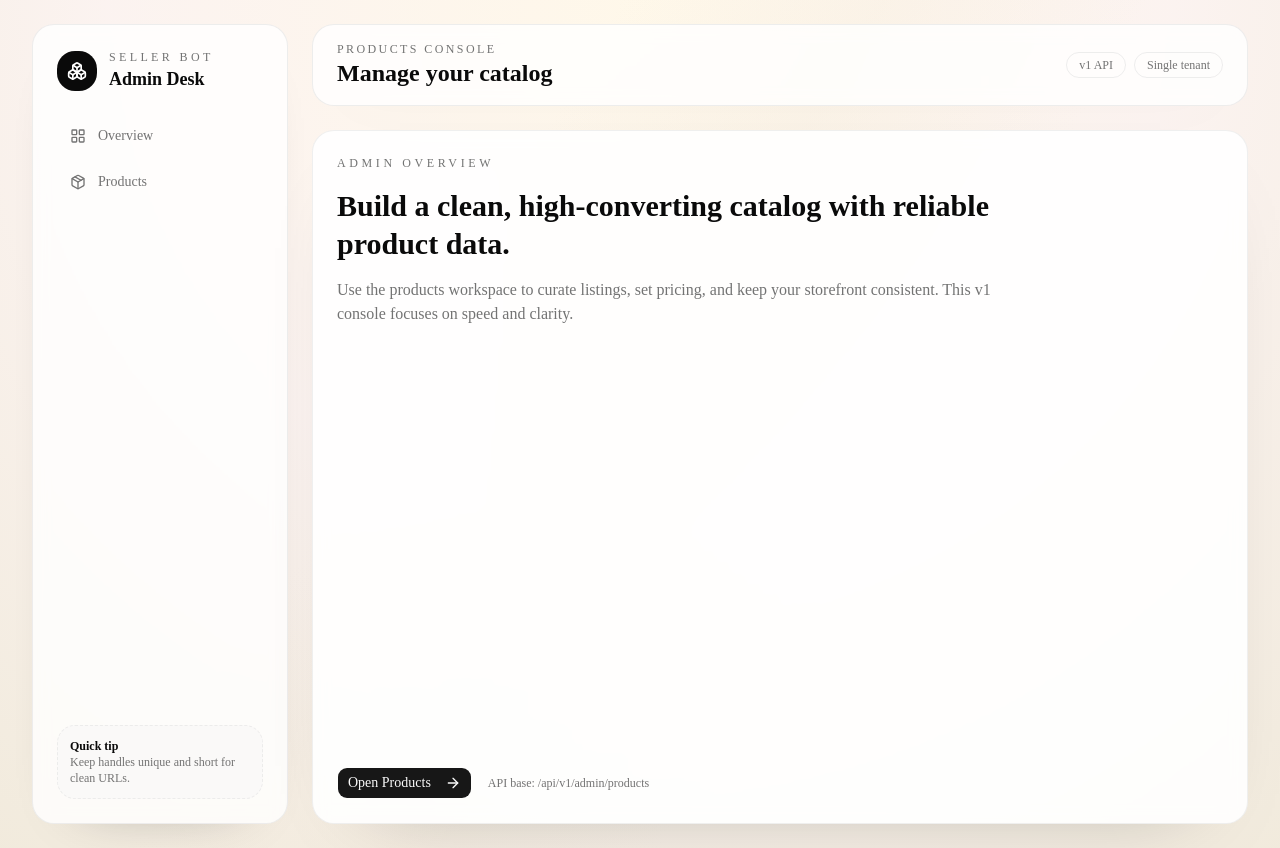
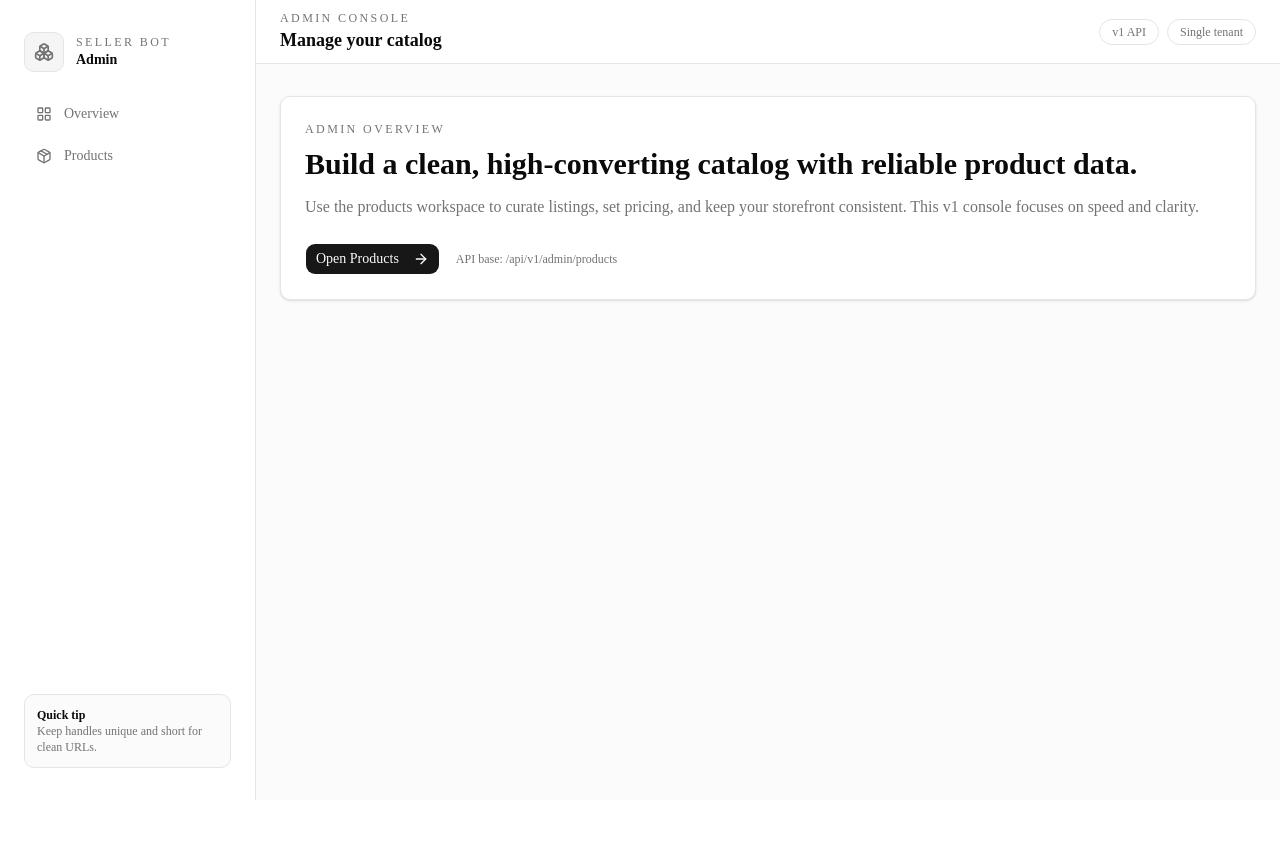
Before and after one commit to proyecto-commerce-peru/mvpv1, a Next.js app: page /admin in a window 1280 px wide. After the commit the page ends 800 px from the top, so only its background shows below. Built offline with nearby package versions, Linux system fonts and the light colour scheme.

Commit message:
style(admin): align products UI with shadcn defaults

```diff
--- a/app/admin/layout.tsx
+++ b/app/admin/layout.tsx
@@ -14,63 +14,56 @@ export default function AdminLayout({
   children: React.ReactNode;
 }>) {
   return (
-    <div className="relative min-h-screen bg-[radial-gradient(circle_at_top,_oklch(0.98_0.02_85),_oklch(0.97_0.01_40),_oklch(0.94_0.02_85))] text-foreground">
-      <div className="pointer-events-none absolute inset-0 bg-[linear-gradient(120deg,_transparent_0%,_transparent_35%,_oklch(0.92_0.03_85/0.3)_50%,_transparent_65%,_transparent_100%)] opacity-60" />
-      <div className="relative mx-auto flex min-h-screen w-full max-w-[1400px] gap-6 px-4 py-6 sm:px-6 lg:px-8">
-        <aside className="hidden w-64 shrink-0 flex-col gap-6 rounded-3xl border border-border/70 bg-white/80 p-6 shadow-[0_24px_60px_-50px_rgba(0,0,0,0.45)] backdrop-blur md:flex">
-          <div className="flex items-center gap-3">
-            <span className="grid size-10 place-items-center rounded-2xl bg-foreground text-background">
-              <Boxes className="size-5" />
+    <div className="flex min-h-screen bg-muted/40 text-foreground">
+      <aside className="hidden w-64 shrink-0 flex-col border-r border-border bg-background px-6 py-8 md:flex">
+        <div className="flex items-center gap-3 pb-6">
+          <span className="grid size-10 place-items-center rounded-lg border border-border bg-muted">
+            <Boxes className="size-5 text-muted-foreground" />
           </span>
           <div>
-              <p className="text-xs uppercase tracking-[0.28em] text-muted-foreground">
+            <p className="text-xs uppercase tracking-[0.2em] text-muted-foreground">
               Seller Bot
             </p>
-              <p className="text-lg font-semibold">Admin Desk</p>
+            <p className="text-sm font-semibold">Admin</p>
           </div>
         </div>
-          <nav className="flex flex-1 flex-col gap-2">
+        <nav className="flex flex-1 flex-col gap-1.5">
           {navItems.map((item) => (
             <Link
               key={item.href}
               href={item.href}
               className={cn(
-                  "group flex items-center gap-3 rounded-2xl border border-transparent px-3 py-2 text-sm font-medium text-muted-foreground transition",
-                  "hover:border-border/80 hover:bg-white hover:text-foreground"
+                "flex items-center gap-3 rounded-md px-3 py-2 text-sm font-medium text-muted-foreground transition",
+                "hover:bg-muted hover:text-foreground"
               )}
             >
-                <item.icon className="size-4 text-muted-foreground transition group-hover:text-foreground" />
+              <item.icon className="size-4 text-muted-foreground" />
               {item.label}
             </Link>
           ))}
         </nav>
-          <div className="rounded-2xl border border-dashed border-border/70 bg-muted/40 p-3 text-xs text-muted-foreground">
+        <div className="rounded-lg border border-border bg-muted/40 p-3 text-xs text-muted-foreground">
           <p className="font-semibold text-foreground">Quick tip</p>
           <p>Keep handles unique and short for clean URLs.</p>
         </div>
       </aside>
 
-        <div className="flex min-h-screen flex-1 flex-col gap-6">
-          <header className="flex items-center justify-between rounded-3xl border border-border/70 bg-white/80 px-6 py-4 shadow-[0_20px_50px_-40px_rgba(0,0,0,0.35)] backdrop-blur">
+      <div className="flex min-h-screen flex-1 flex-col">
+        <header className="flex h-16 items-center justify-between border-b border-border bg-background px-6">
           <div>
             <p className="text-xs uppercase tracking-[0.2em] text-muted-foreground">
-                Products Console
+              Admin Console
             </p>
-              <h1 className="text-2xl font-semibold">Manage your catalog</h1>
+            <h1 className="text-lg font-semibold">Manage your catalog</h1>
           </div>
           <div className="hidden items-center gap-2 text-xs text-muted-foreground md:flex">
-              <span className="rounded-full border border-border/70 px-3 py-1">
-                v1 API
-              </span>
-              <span className="rounded-full border border-border/70 px-3 py-1">
+            <span className="rounded-full border border-border px-3 py-1">v1 API</span>
+            <span className="rounded-full border border-border px-3 py-1">
               Single tenant
             </span>
           </div>
         </header>
-          <main className="flex-1 rounded-3xl border border-border/60 bg-white/90 p-6 shadow-[0_30px_80px_-60px_rgba(0,0,0,0.35)] backdrop-blur">
-            {children}
-          </main>
-        </div>
+        <main className="flex-1 px-6 py-8">{children}</main>
       </div>
     </div>
   );
--- a/app/admin/page.tsx
+++ b/app/admin/page.tsx
@@ -5,21 +5,20 @@ import { Button } from "@/components/ui/button";
 
 export default function AdminHomePage() {
   return (
-    <div className="flex h-full flex-col justify-between gap-10">
-      <div className="max-w-2xl space-y-4">
-        <p className="text-xs uppercase tracking-[0.3em] text-muted-foreground">
+    <div className="space-y-6">
+      <section className="rounded-lg border border-border bg-background p-6 shadow-sm">
+        <p className="text-xs uppercase tracking-[0.2em] text-muted-foreground">
           Admin overview
         </p>
-        <h2 className="text-3xl font-semibold leading-tight">
+        <h2 className="mt-2 text-3xl font-semibold leading-tight">
           Build a clean, high-converting catalog with reliable product data.
         </h2>
-        <p className="text-base text-muted-foreground">
+        <p className="mt-3 text-base text-muted-foreground">
           Use the products workspace to curate listings, set pricing, and keep
           your storefront consistent. This v1 console focuses on speed and
           clarity.
         </p>
-      </div>
-      <div className="flex items-center gap-4">
+        <div className="mt-6 flex items-center gap-4">
           <Button asChild>
             <Link href="/admin/products">
               Open Products
@@ -30,6 +29,7 @@ export default function AdminHomePage() {
             API base: /api/v1/admin/products
           </p>
         </div>
+      </section>
     </div>
   );
 }
--- a/app/admin/products/products-client.tsx
+++ b/app/admin/products/products-client.tsx
@@ -253,12 +253,12 @@ export default function ProductsClient({
 
   return (
     <div className="space-y-6">
-      <section className="flex flex-wrap items-center justify-between gap-4">
+      <section className="flex flex-wrap items-center justify-between gap-4 rounded-lg border border-border bg-background p-6 shadow-sm">
         <div>
           <p className="text-xs uppercase tracking-[0.2em] text-muted-foreground">
-            Products registry
+            Products
           </p>
-          <h2 className="text-2xl font-semibold">Products</h2>
+          <h2 className="text-2xl font-semibold">Product catalog</h2>
           <p className="text-sm text-muted-foreground">{productsCountLabel}</p>
         </div>
         <Button onClick={openCreate} className="gap-2">
@@ -267,7 +267,7 @@ export default function ProductsClient({
         </Button>
       </section>
 
-      <section className="space-y-3">
+      <section className="space-y-3 rounded-lg border border-border bg-background p-6 shadow-sm">
         <Table>
           <TableHeader>
             <TableRow>
@@ -300,10 +300,10 @@ export default function ProductsClient({
                   <TableCell>
                     <span
                       className={cn(
-                        "inline-flex items-center gap-1 rounded-full border px-2 py-1 text-xs font-medium",
+                        "inline-flex items-center gap-1 rounded-full border px-2 py-0.5 text-xs font-medium",
                         product.status === "ACTIVE"
                           ? "border-emerald-200 bg-emerald-50 text-emerald-700"
-                          : "border-amber-200 bg-amber-50 text-amber-700"
+                          : "border-border bg-muted text-muted-foreground"
                       )}
                     >
                       <Check className="size-3" />
@@ -341,7 +341,7 @@ export default function ProductsClient({
           </TableBody>
         </Table>
         {formMessage ? (
-          <p className="rounded-xl border border-destructive/20 bg-destructive/10 px-3 py-2 text-xs text-destructive">
+          <p className="rounded-md border border-destructive/30 bg-destructive/10 px-3 py-2 text-xs text-destructive">
             {formMessage}
           </p>
         ) : null}
```
Lines whose indentation alone changed are shown as unchanged.
